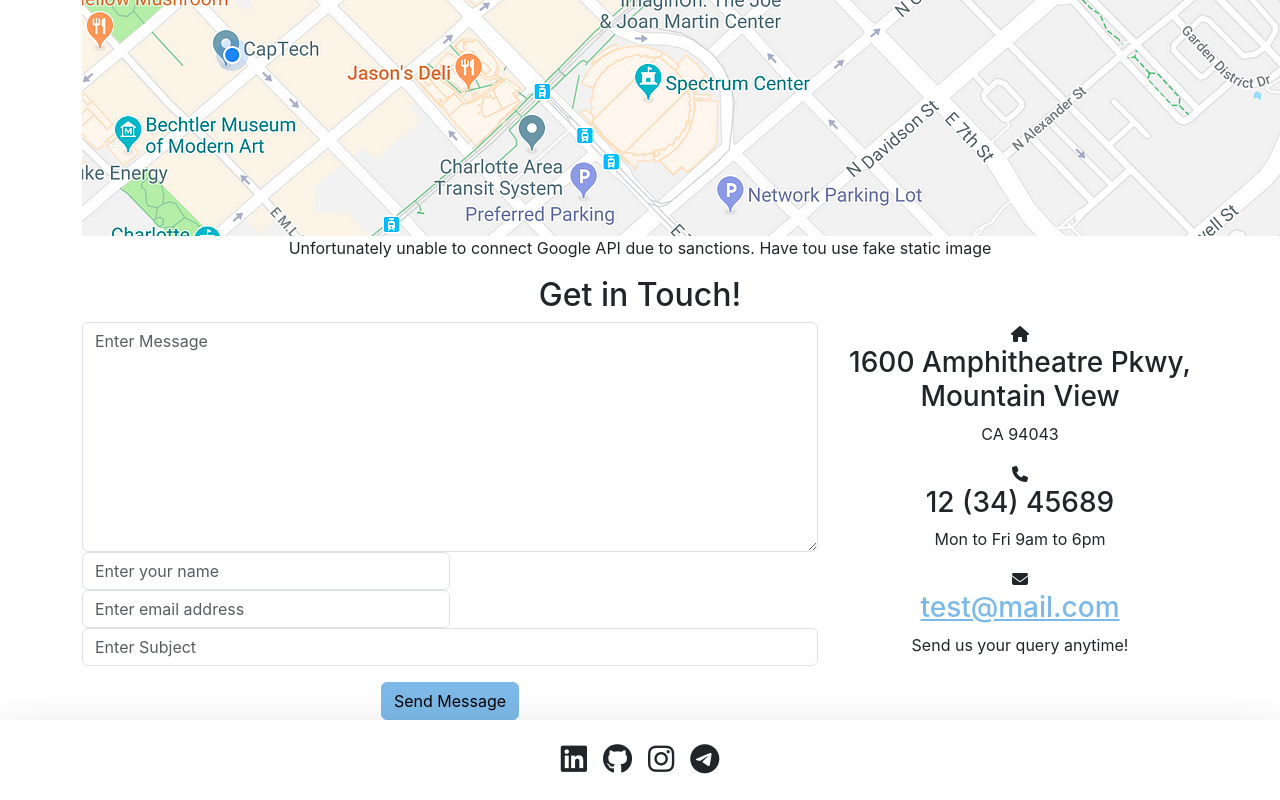
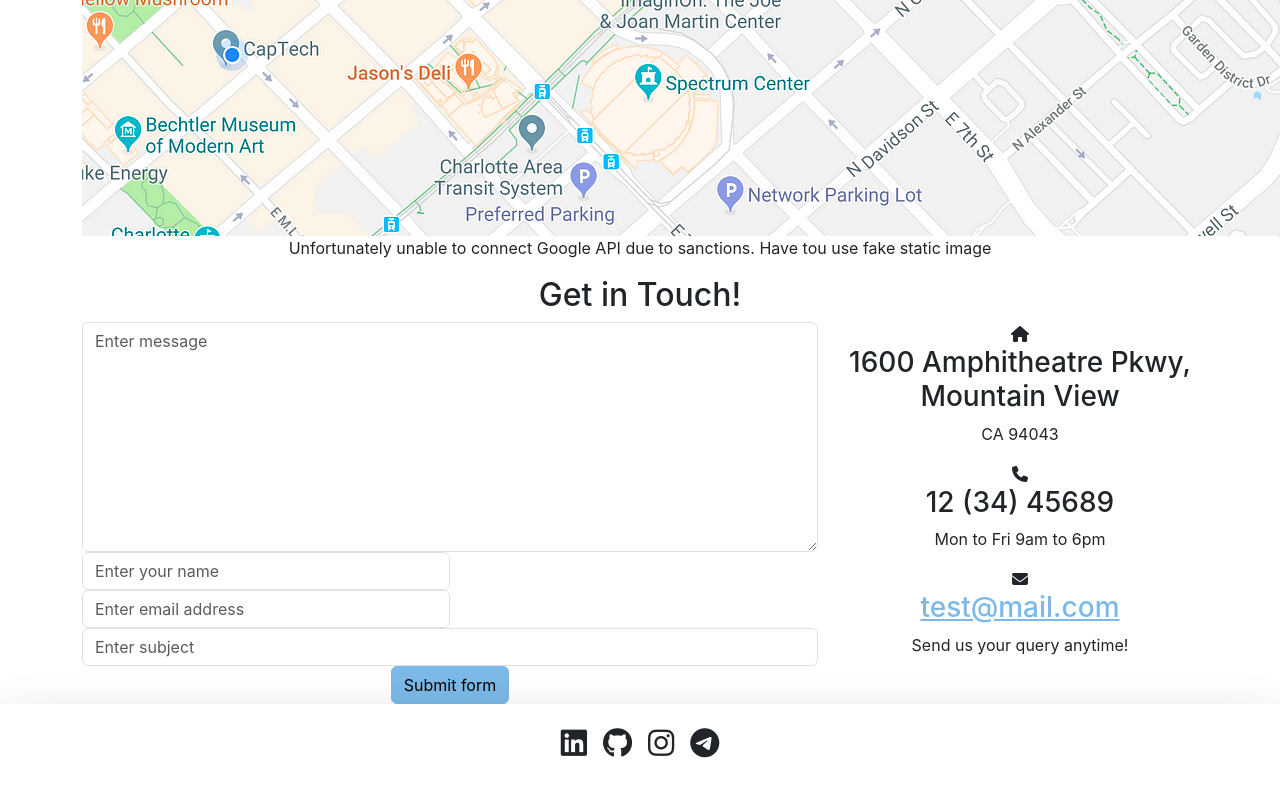
Before and after one commit to Dishpak/stylopaws, a React (Create React App) app: page /contacts in a window 1280 px wide. Shown: the part 656-1456 px from the top of the page. Built offline with nearby package versions, Linux system fonts and the light colour scheme.

Commit message:
create modal on contacts page & setted form submission

```diff
--- a/package.json
+++ b/package.json
@@ -10,6 +10,7 @@
     "bootstrap": "^5.3.2",
     "json-server": "^0.17.4",
     "react": "^18.2.0",
+    "react-bootstrap": "^2.9.0",
     "react-dom": "^18.2.0",
     "react-redux": "^8.1.3",
     "react-router-dom": "^6.16.0",
--- a/src/components/contacts/ContactForm.jsx
+++ b/src/components/contacts/ContactForm.jsx
@@ -1,33 +1,73 @@
-import React from 'react';
+import React, {useState} from 'react';
+import {useFormInputs} from "../../hooks/useFormInputs";
+import BootstrapModal from "../helpers/BootstrapModal";
+import Button from "react-bootstrap/Button";
+import Form from 'react-bootstrap/Form';
+import {useNavigate} from "react-router-dom";
 
-const ContactForm = () => (
-  <form className="form-contact contact_form" method="post" id="contactForm">
-    <div className="row">
-      <div className="col-12">
-        <div className="form-group">
-          <textarea className="form-control w-100" name="message" id="message" cols="30" rows="9" placeholder="Enter Message"></textarea>
-        </div>
-        <div className="col-sm-6">
-          <div className="form-group">
-            <input className="form-control" name="name" id="name" type="text" placeholder="Enter your name" />
-          </div>
-        </div>
-        <div className="col-sm-6">
-          <div className="form-group">
-            <input className="form-control" name="email" id="email" type="email" placeholder="Enter email address" />
-          </div>
-        </div>
+const ContactForm = () => {
+  const [formInputs, handleInputChange, handleInputsReset] = useFormInputs({
+    message: '',
+    name: '',
+    email: '',
+    subject: '',
+  });
+
+  const [show, setShow] = useState(false);
+  const navigate = useNavigate();
+
+  const handleCloseModal = () => setShow(false);
+  const handleRedirectModal = () => {
+    setShow(false)
+    navigate('/categories')
+  }
+  const handleShowModal = () => setShow(true);
+
+  const handleSubmit = (e) => {
+    e.preventDefault();
+    console.log(formInputs);
+    handleInputsReset();
+    handleShowModal();
+  }
+
+  return (
+    <Form onSubmit={handleSubmit}>
+      <div className="row">
         <div className="col-12">
-          <div className="form-group">
-            <input className="form-control" name="subject" id="subject" type="text" placeholder="Enter Subject" />
-          </div>
+          <Form.Group controlId="formMessage" className="form-group">
+            <Form.Control as="textarea" cols="30" rows="9" name="message" placeholder="Enter message"
+                          value={formInputs.message || ''} onChange={handleInputChange}/>
+          </Form.Group>
         </div>
       </div>
-    </div>
-    <div className="form-group mt-3">
-      <button className="btn btn-primary">Send Message</button>
-    </div>
-  </form>
-);
+      <div className="col-6">
+        <Form.Group controlId="formName" className="form-group">
+          <Form.Control type="text" name="name" placeholder="Enter your name" value={formInputs.name || ''}
+                        onChange={handleInputChange}/>
+        </Form.Group>
+      </div>
+      <div className="col-6">
+        <Form.Group controlId="formEmail" className="form-group">
+          <Form.Control type="email" name="email" placeholder="Enter email address" value={formInputs.email || ''}
+                        onChange={handleInputChange}/>
+        </Form.Group>
+      </div>
+      <div className="col-12">
+        <Form.Group controlId="formSubject" className="form-group">
+          <Form.Control type="text" name="subject" placeholder="Enter subject" value={formInputs.subject || ''}
+                        onChange={handleInputChange}/>
+        </Form.Group>
+      </div>
+      <Button type="submit" onClick={handleShowModal}>Submit form</Button>
+      <BootstrapModal
+        title='Thank you!'
+        message='Your message successfully sent'
+        show={show}
+        handleClose={handleCloseModal}
+        handleRedirect={handleRedirectModal}
+      />
+    </Form>
+  )
+};
 
 export default ContactForm;
--- /dev/null
+++ b/src/components/helpers/BootstrapModal.jsx
@@ -0,0 +1,32 @@
+import React, {useState} from 'react';
+import Button from "react-bootstrap/Button";
+import Modal from "react-bootstrap/Modal";
+import {useNavigate} from 'react-router-dom';
+
+const BootstrapModal = ({title, message, handleClose, show, handleRedirect}) => {
+
+
+  return (
+    <>
+      {/*<Button variant="primary" onClick={handleShow}>*/}
+      {/*</Button>*/}
+
+      <Modal show={show} onHide={handleClose} centered>
+        <Modal.Header closeButton>
+          <Modal.Title>{title}</Modal.Title>
+        </Modal.Header>
+        <Modal.Body>{message}</Modal.Body>
+        <Modal.Footer>
+          <Button variant="secondary" onClick={handleClose}>
+            Close
+          </Button>
+          <Button variant="primary" onClick={handleRedirect}>
+            Back to Shopping
+          </Button>
+        </Modal.Footer>
+      </Modal>
+    </>
+  );
+};
+
+export default BootstrapModal;
--- a/src/hooks/useFormInputs.js
+++ b/src/hooks/useFormInputs.js
@@ -4,7 +4,8 @@
   const [input, setInput] = useState(initialState);
 
   const handleInputChange = (e) => {
-    setInput({
+    setInput( {
+      ...input,
       [e.target.name]: e.target.value,
     })
   }
```
Also changed, not shown: 1 other file (tests, documents, lock files or other folders).
